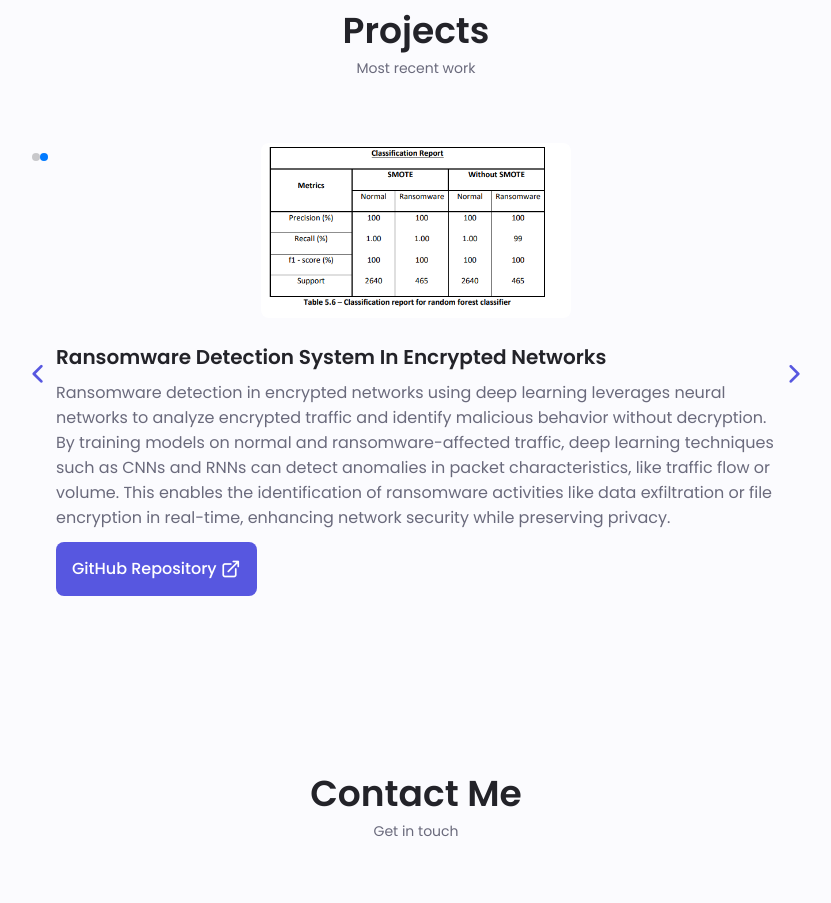
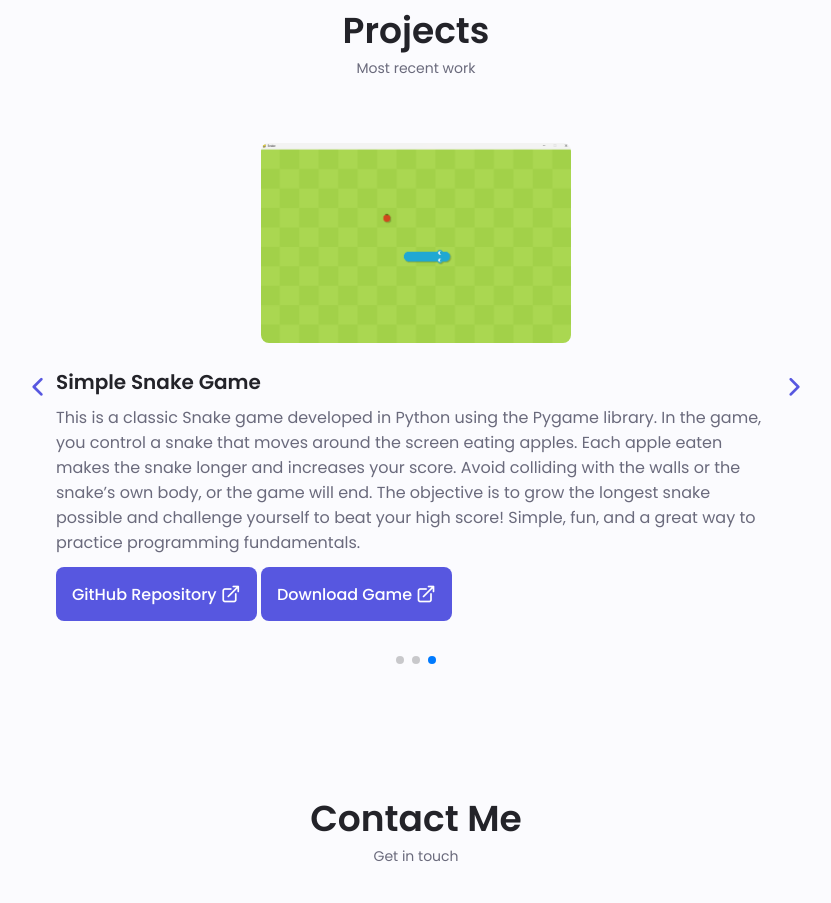
Before and after one commit to harikrishnakhuju/MyPortfolio, a plain HTML site: page index.html in a window 1280 px wide. Shown: the part 3197-4100 px from the top of the page, without its empty margins (224-1055 px from the left). Drawn offline with nearby package versions, Linux system fonts and the light colour scheme.

Commit message:
snake project

```diff
--- a/index.html
+++ b/index.html
@@ -474,14 +474,14 @@
       </div>
     </section>
 
-    <!--=================== Portfolio ===================-->
+    <!--=================== project ===================-->
     <section class="portfolio section" id="portfolio">
       <h2 class="section__title">Projects</h2>
       <span class="section__subtitle">Most recent work</span>
 
       <div class="portfolio__container container swiper-container">
         <div class="swiper-wrapper">
-          <!-- ------------------------portfollio 1-------------------- -->
+          <!-- ------------------------project 1-------------------- -->
           <div class="portfolio__content grid swiper-slide">
             <img src="assets\img\Screenshot (3).png" class="portfolio__img" />
 
@@ -503,8 +503,8 @@
 
             </div>
           </div>
-          <!-- ------------------------portfollio 2-------------------- -->
 
+          <!-- ------------------------project 2-------------------- -->
           <div class="portfolio__content grid swiper-slide">
             <img src="assets\img\Screenshot 2025-01-12 002017.png" class="portfolio__img" />
 
@@ -520,7 +520,7 @@
                 activities like data exfiltration or file encryption in real-time, enhancing network security while
                 preserving privacy.
               </p>
-              <a href="https://github.com/HariKrishnaKhuju" class="button button--flex button--small portfolio__button">
+              <a href="https://github.com/harikrishnakhuju/RANSOMWARE-DETECTION-IN-ENCRYPTED-NETWORK-TRAFFIC-USING-MACHINE-LEARNING" class="button button--flex button--small portfolio__button">
                 GitHub Repository
                 <i class="uil uil-external-link-alt button__icon"></i>
               </a>
@@ -528,6 +528,34 @@
             </div>
           </div>
 
+          <!-- ------------------------project 3-------------------- -->
+          <div class="portfolio__content grid swiper-slide">
+            <img src="assets/img/snakeG1.png" class="portfolio__img" />
+
+            <div class="portfolio__data">
+              <h3 class="portfolio__title">
+                Simple Snake Game
+              </h3>
+              <p class="portfolio__description">
+                This is a classic Snake game developed in Python using the Pygame library.
+                In the game, you control a snake that moves around the screen eating apples. Each apple eaten makes the snake longer and increases your score.
+                Avoid colliding with the walls or the snake’s own body, or the game will end.
+                The objective is to grow the longest snake possible and challenge yourself to beat your high score!
+                Simple, fun, and a great way to practice programming fundamentals.
+              </p>
+              <a href="https://github.com/harikrishnakhuju/snake" class="button button--flex button--small portfolio__button">
+                GitHub Repository
+                <i class="uil uil-external-link-alt button__icon"></i>
+              </a>
+              <a href="assets/downloads/main.exe" class="button button--flex button--small portfolio__button">
+                Download Game
+                <i class="uil uil-external-link-alt button__icon"></i>
+              </a>
+
+            </div>
+          </div>
+
+        </div>
         <!-- add arrows -->
         <div class="swiper-button-next">
           <i class="uil uil-angle-right-b swiper-portfolio-icon"></i>
```
Also changed, not shown: assets/img/snakeG1.png (added), 1 other file. Lines whose indentation alone changed are shown as unchanged.
